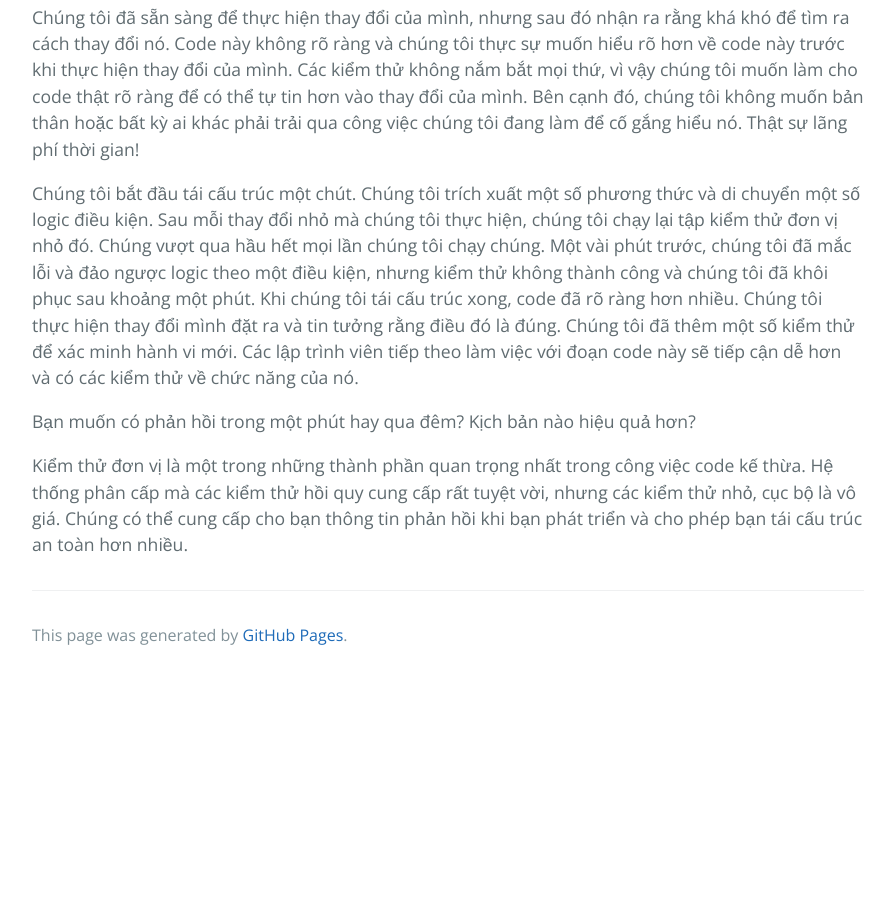
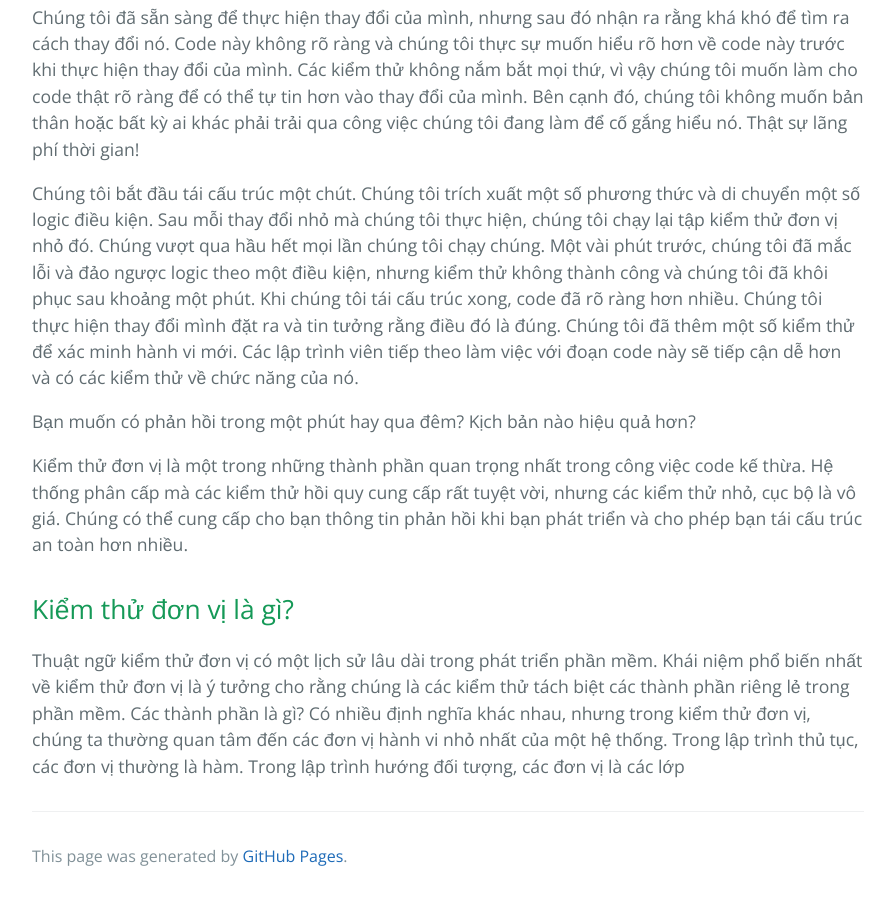
Before and after one commit to HaiBV/haibv.github.io, a Jekyll site: the page built from working-effectively-with-legacy-code/chapter-2-working-with-feedback.md, in a window 1280 px wide and 900 px high, scrolled down 2509 px. Shown: the whole window, without its empty margins (192-1086 px from the left). Built offline with Jekyll 4.4.1, drawn with Linux system fonts in a browser that asks for light colours; our own code applies the rules of GitHub Pages for plain Markdown files; before the commit the page ends 3188 px from its top, so only the background shows below that.

Commit message:
Book - Working Efectively with Legacy Code - P1 - C2

```diff
--- a/working-effectively-with-legacy-code/chapter-2-working-with-feedback.md
+++ b/working-effectively-with-legacy-code/chapter-2-working-with-feedback.md
@@ -41,3 +41,7 @@ Chúng tôi bắt đầu tái cấu trúc một chút. Chúng tôi trích xuất
 Bạn muốn có phản hồi trong một phút hay qua đêm? Kịch bản nào hiệu quả hơn?
 
 Kiểm thử đơn vị là một trong những thành phần quan trọng nhất trong công việc code kế thừa. Hệ thống phân cấp mà các kiểm thử hồi quy cung cấp rất tuyệt vời, nhưng các kiểm thử nhỏ, cục bộ là vô giá. Chúng có thể cung cấp cho bạn thông tin phản hồi khi bạn phát triển và cho phép bạn tái cấu trúc an toàn hơn nhiều.
+
+## Kiểm thử đơn vị là gì?
+
+Thuật ngữ kiểm thử đơn vị có một lịch sử lâu dài trong phát triển phần mềm. Khái niệm phổ biến nhất về kiểm thử đơn vị là ý tưởng cho rằng chúng là các kiểm thử tách biệt các thành phần riêng lẻ trong phần mềm. Các thành phần là gì? Có nhiều định nghĩa khác nhau, nhưng trong kiểm thử đơn vị, chúng ta thường quan tâm đến các đơn vị hành vi nhỏ nhất của một hệ thống. Trong lập trình thủ tục, các đơn vị thường là hàm. Trong lập trình hướng đối tượng, các đơn vị là các lớp
```
